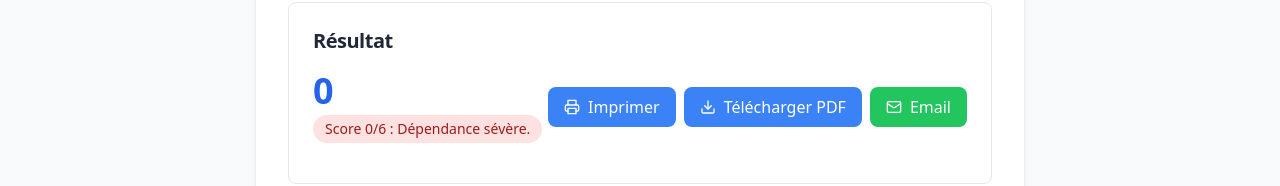
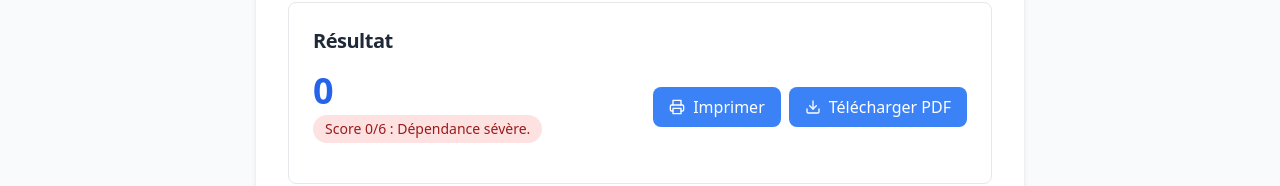
Before and after one commit to sapalfer/scorexpress, a React (Vite) app: page /score/adl_katz in a window 1280 px wide. Shown: the part 846-1032 px from the top of the page. Built offline with nearby package versions, Linux system fonts and the light colour scheme; no server answers.

Commit message:
refactor(pdf): remove email functionality and keep only PDF download

```diff
--- a/src/components/PdfTools.tsx
+++ b/src/components/PdfTools.tsx
@@ -1,7 +1,7 @@
 import React, { useState } from 'react';
 import html2canvas from 'html2canvas';
 import jsPDF from 'jspdf';
-import { Download, Mail, Loader } from 'lucide-react';
+import { Download, Loader } from 'lucide-react';
 
 interface PdfToolsProps {
   scoreName: string;
@@ -75,35 +75,8 @@ const PdfTools: React.FC<PdfToolsProps> = ({
     }
   };
 
-  const handleEmailPDF = async () => {
-    setIsGenerating(true);
-
-    try {
-      // Create email subject and body
-      const subject = `Résultat ScoreXpress: ${scoreName}`;
-      const body = `
-Bonjour,
-
-Voici le résultat de mon score médical ${scoreName}:
-
-Valeur: ${scoreValue}
-Interprétation: ${interpretation}
-
-Ce message a été envoyé depuis l'application ScoreXpress.
-      `.trim();
-
-      // Open the default email client
-      window.location.href = `mailto:?subject=${encodeURIComponent(subject)}&body=${encodeURIComponent(body)}`;
-
-    } catch (error) {
-      console.error('Email error:', error);
-    } finally {
-      setIsGenerating(false);
-    }
-  };
-
   return (
-    <div className="flex space-x-2 no-print">
+    <div className="no-print">
       <button
         onClick={handleDownloadPDF}
         disabled={isGenerating}
@@ -121,14 +94,6 @@ Ce message a été envoyé depuis l'application ScoreXpress.
           </>
         )}
       </button>
-      <button
-        onClick={handleEmailPDF}
-        disabled={isGenerating}
-        className="flex items-center px-4 py-2 bg-green-500 text-white rounded-lg hover:bg-green-600 transition-colors disabled:bg-gray-400"
-      >
-        <Mail size={16} className="mr-2" />
-        Email
-      </button>
     </div>
   );
 };
```
